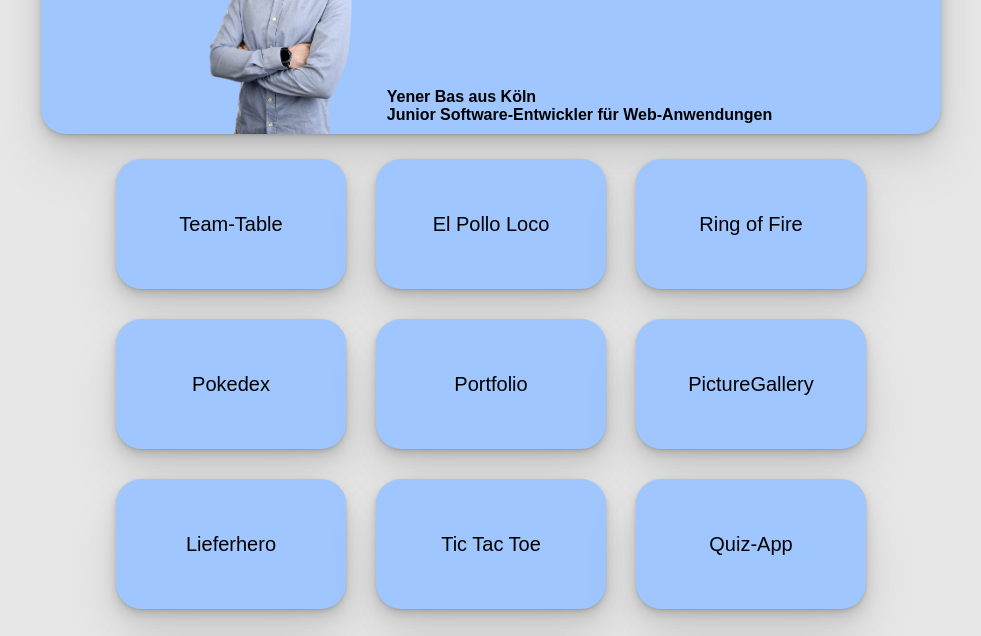
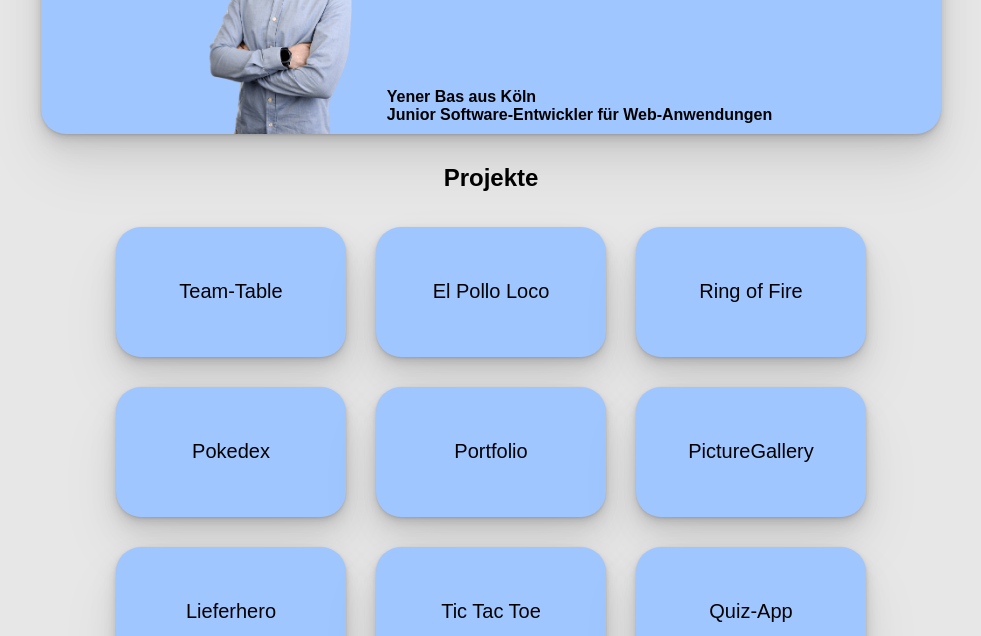
Before and after one commit to Yener88/projectpage, a website: page index.html in a window 1280 px wide. Shown: the part 126-762 px from the top of the page, without its empty margins (149-1130 px from the left). Drawn offline with Linux system fonts and the light colour scheme; a web font is replaced by a local one.

Commit message:
some changes and fixes

```diff
--- a/index.html
+++ b/index.html
@@ -4,7 +4,7 @@
 <head>
     <meta charset="UTF-8">
     <meta name="viewport" content="width=device-width, initial-scale=1.0">
-    <title>Projekte</title>
+    <title>Visitenkarte</title>
     <link rel="stylesheet" href="main.css">
     <link rel="shortcut icon" type="image/x-icon" href="img/phone-30-64.png">
 
@@ -37,7 +37,7 @@
             </div>
         </div>
     </div>
-
+    <h2>Projekte</h2>
     <div class="projektBox">
         <a href="https://yener88.github.io/Team-Table/" target="_blank" class="projektCard1">
             Team-Table
```
